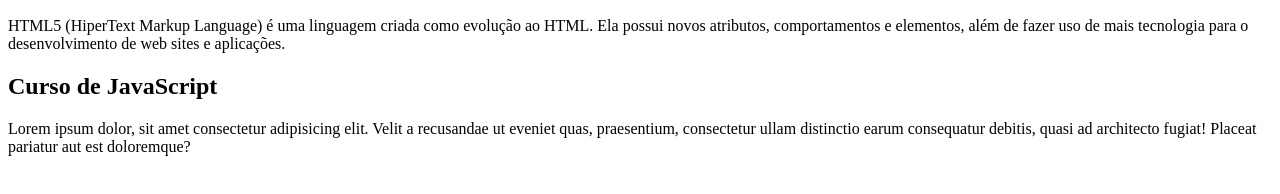
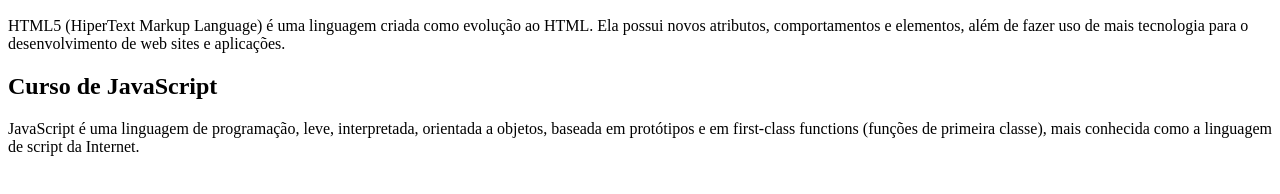
Before and after one commit to ana-olima/projeto-site, a plain HTML site: page index.html in a window 1280 px wide. Shown: the part 110-304 px from the top of the page. Drawn offline with Linux system fonts and the light colour scheme.

Commit message:
Update index.html

```diff
--- a/index.html
+++ b/index.html
@@ -18,7 +18,7 @@
             <article>
             </article>
             <h2>Curso de JavaScript</h2>
-            <p>Lorem ipsum dolor, sit amet consectetur adipisicing elit. Velit a recusandae ut eveniet quas, praesentium, consectetur ullam distinctio earum consequatur debitis, quasi ad architecto fugiat! Placeat pariatur aut est doloremque?</p>
+            <p>JavaScript é uma linguagem de programação, leve, interpretada, orientada a objetos, baseada em protótipos e em first-class functions (funções de primeira classe), mais conhecida como a linguagem de script da Internet.</p>
         </article>
     </main>
 </body>
```
